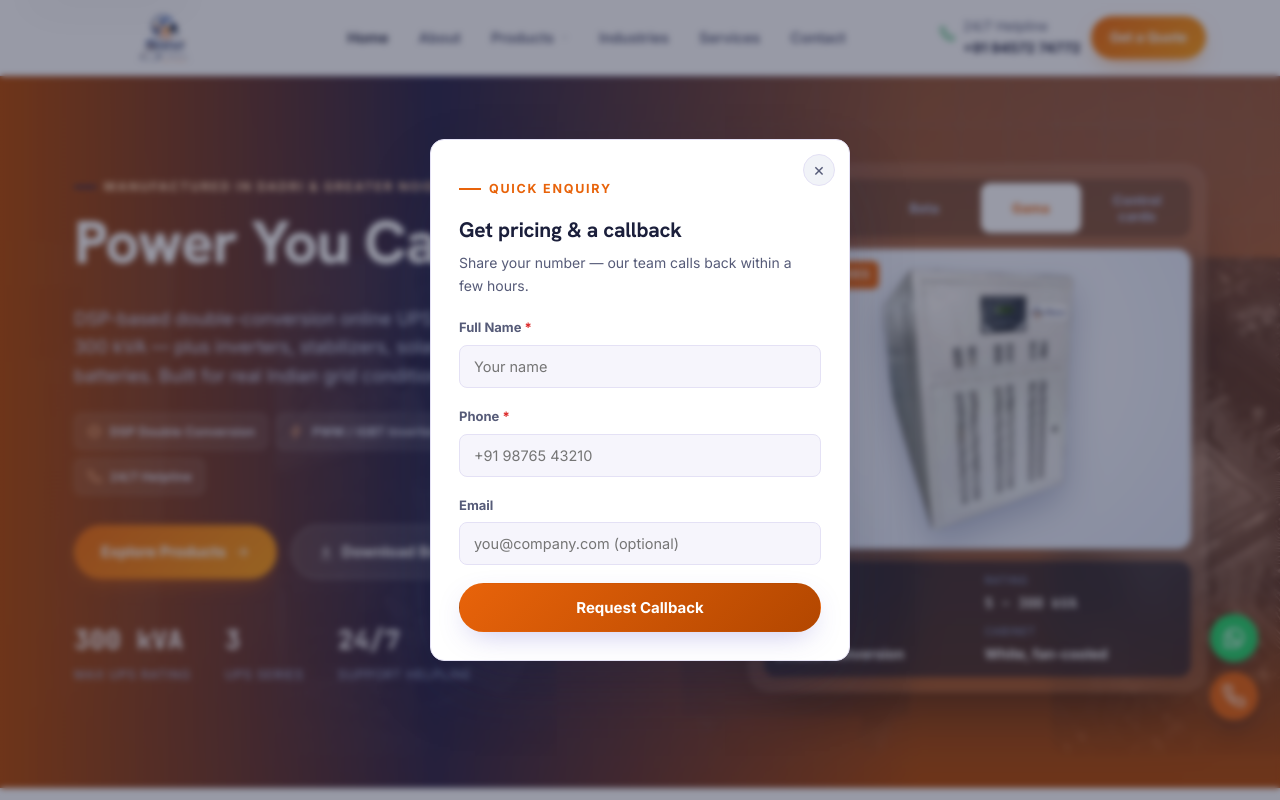
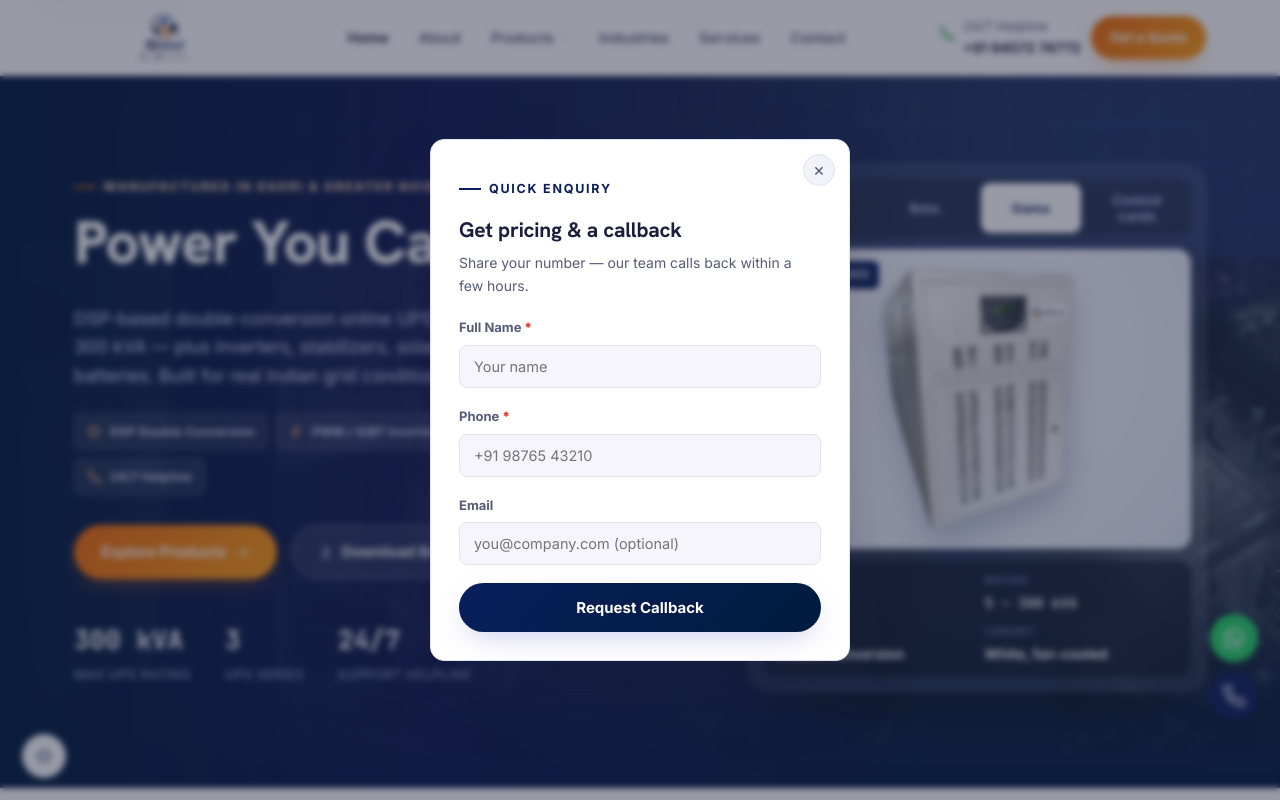
Before and after one commit to Anand78402/shivi-electronics-website, a plain HTML site: page index.html in a window 1280 px wide. Shown: the top 800 px of the page. Drawn offline with nearby package versions, Linux system fonts and the light colour scheme.

Commit message:
Revert "Use Sunrise theme as the fixed site theme; remove theme picker"
This reverts commit 8faf3c02c82aab6dafdac9c3322990fd3a08d6a6.

```diff
--- a/assets/css/style.css
+++ b/assets/css/style.css
@@ -13,9 +13,9 @@
   --text: #1b1f3b;
   --text-dim: #565b78;
   --text-faint: #8b90a8;
-  --purple: #e8630a;
-  --purple-deep: #b34700;
-  --orange: #0a1f5c;
+  --purple: #6c5ce7;
+  --purple-deep: #4b3fc4;
+  --orange: #ffb65a;
   --green: #16a34a;
   --red: #dc2626;
   --radius: 14px;
@@ -638,6 +638,45 @@ button { font-family: inherit; }
 }
 .to-top.show { opacity: 1; visibility: visible; transform: translateY(0); }
 
+/* ==================== Theme picker widget ==================== */
+.theme-toggle {
+  position: fixed;
+  left: 22px; bottom: 22px;
+  width: 44px; height: 44px;
+  border-radius: 50%;
+  background: var(--panel);
+  border: 1px solid var(--border);
+  color: var(--purple);
+  display: flex; align-items: center; justify-content: center;
+  cursor: pointer;
+  box-shadow: var(--shadow);
+  z-index: 90;
+}
+.theme-toggle:hover { border-color: var(--purple); }
+.theme-panel {
+  position: fixed;
+  left: 22px; bottom: 76px;
+  width: 224px;
+  background: var(--panel);
+  border: 1px solid var(--border);
+  border-radius: var(--radius);
+  box-shadow: var(--shadow);
+  padding: 14px;
+  z-index: 90;
+}
+.theme-panel-label { font-size: 11.5px; font-weight: 700; text-transform: uppercase; letter-spacing: .08em; color: var(--text-faint); margin-bottom: 10px; }
+.theme-swatch-btn {
+  display: flex; align-items: center; gap: 8px;
+  width: 100%; text-align: left;
+  padding: 8px 10px; margin-bottom: 4px;
+  border-radius: 10px; border: 1px solid transparent;
+  background: none; cursor: pointer;
+  font-size: 13px; color: var(--text-dim);
+}
+.theme-swatch-btn:hover { background: var(--panel-2); }
+.theme-swatch-btn.active { border-color: var(--purple); background: var(--panel-2); color: var(--text); font-weight: 700; }
+.theme-swatch-dot { width: 14px; height: 14px; border-radius: 50%; flex-shrink: 0; border: 1px solid rgba(0,0,0,.08); }
+
 /* ==================== Responsive ==================== */
 @media (max-width: 980px) {
   .grid-4 { grid-template-columns: repeat(2, 1fr); }
--- /dev/null
+++ b/assets/js/theme-picker.js
@@ -0,0 +1,64 @@
+document.addEventListener('DOMContentLoaded', function () {
+  var STORAGE_KEY = 'shiviTheme';
+  var themes = [
+    { name: 'Navy Classic', purple: '#0a1f5c', purpleDeep: '#001b3d', orange: '#f47c0c' },
+    { name: 'Electric Blue', purple: '#1a56db', purpleDeep: '#0f2f8c', orange: '#ff8a1e' },
+    { name: 'Navy & Amber', purple: '#0f2a63', purpleDeep: '#071640', orange: '#ffab40' },
+    { name: 'Monochrome Navy', purple: '#13294b', purpleDeep: '#060f24', orange: '#e8672b' },
+    { name: 'Sunrise', purple: '#e8630a', purpleDeep: '#b34700', orange: '#0a1f5c' }
+  ];
+
+  function applyTheme(i) {
+    var t = themes[i];
+    if (!t) return;
+    document.documentElement.style.setProperty('--purple', t.purple);
+    document.documentElement.style.setProperty('--purple-deep', t.purpleDeep);
+    document.documentElement.style.setProperty('--orange', t.orange);
+    document.querySelectorAll('.theme-swatch-btn').forEach(function (el, idx) {
+      el.classList.toggle('active', idx === i);
+    });
+    try { localStorage.setItem(STORAGE_KEY, String(i)); } catch (e) {}
+  }
+
+  var toggle = document.createElement('button');
+  toggle.type = 'button';
+  toggle.className = 'theme-toggle';
+  toggle.setAttribute('aria-label', 'Choose color theme');
+  toggle.innerHTML = '<svg class="icon icon-sm" viewBox="0 0 24 24"><circle cx="12" cy="12" r="9"/><circle cx="9" cy="9.5" r="1.3" fill="currentColor" stroke="none"/><circle cx="14.5" cy="8.5" r="1.3" fill="currentColor" stroke="none"/><circle cx="16" cy="13" r="1.3" fill="currentColor" stroke="none"/><circle cx="9.5" cy="15" r="1.3" fill="currentColor" stroke="none"/></svg>';
+
+  var panel = document.createElement('div');
+  panel.className = 'theme-panel';
+  panel.hidden = true;
+
+  var label = document.createElement('div');
+  label.className = 'theme-panel-label';
+  label.textContent = 'Choose a theme';
+  panel.appendChild(label);
+
+  themes.forEach(function (t, i) {
+    var btn = document.createElement('button');
+    btn.type = 'button';
+    btn.className = 'theme-swatch-btn';
+    btn.innerHTML =
+      '<span class="theme-swatch-dot" style="background:' + t.purple + '"></span>' +
+      '<span class="theme-swatch-dot" style="background:' + t.orange + '"></span>' +
+      '<span class="theme-swatch-name">' + t.name + '</span>';
+    btn.addEventListener('click', function () { applyTheme(i); });
+    panel.appendChild(btn);
+  });
+
+  document.body.appendChild(toggle);
+  document.body.appendChild(panel);
+
+  toggle.addEventListener('click', function (e) {
+    e.stopPropagation();
+    panel.hidden = !panel.hidden;
+  });
+  document.addEventListener('click', function (e) {
+    if (!panel.hidden && !panel.contains(e.target) && e.target !== toggle) panel.hidden = true;
+  });
+
+  var saved = null;
+  try { saved = localStorage.getItem(STORAGE_KEY); } catch (e) {}
+  applyTheme(saved !== null ? parseInt(saved, 10) : 0);
+});
```
Also changed, not shown: about.html (+2 -1 lines), contact.html (+2 -1 lines), index.html (+2 -1 lines), industries.html (+2 -1 lines), products.html (+2 -1 lines), services.html (+2 -1 lines).
